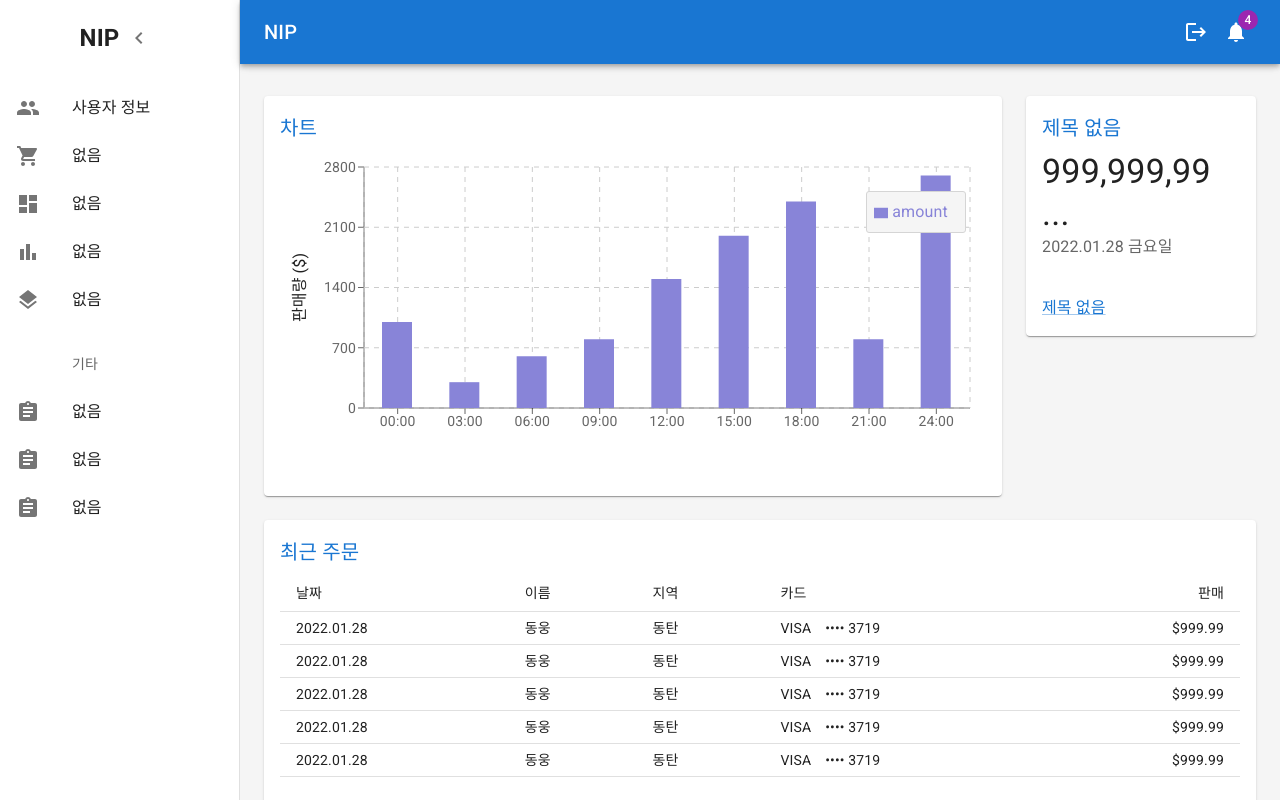
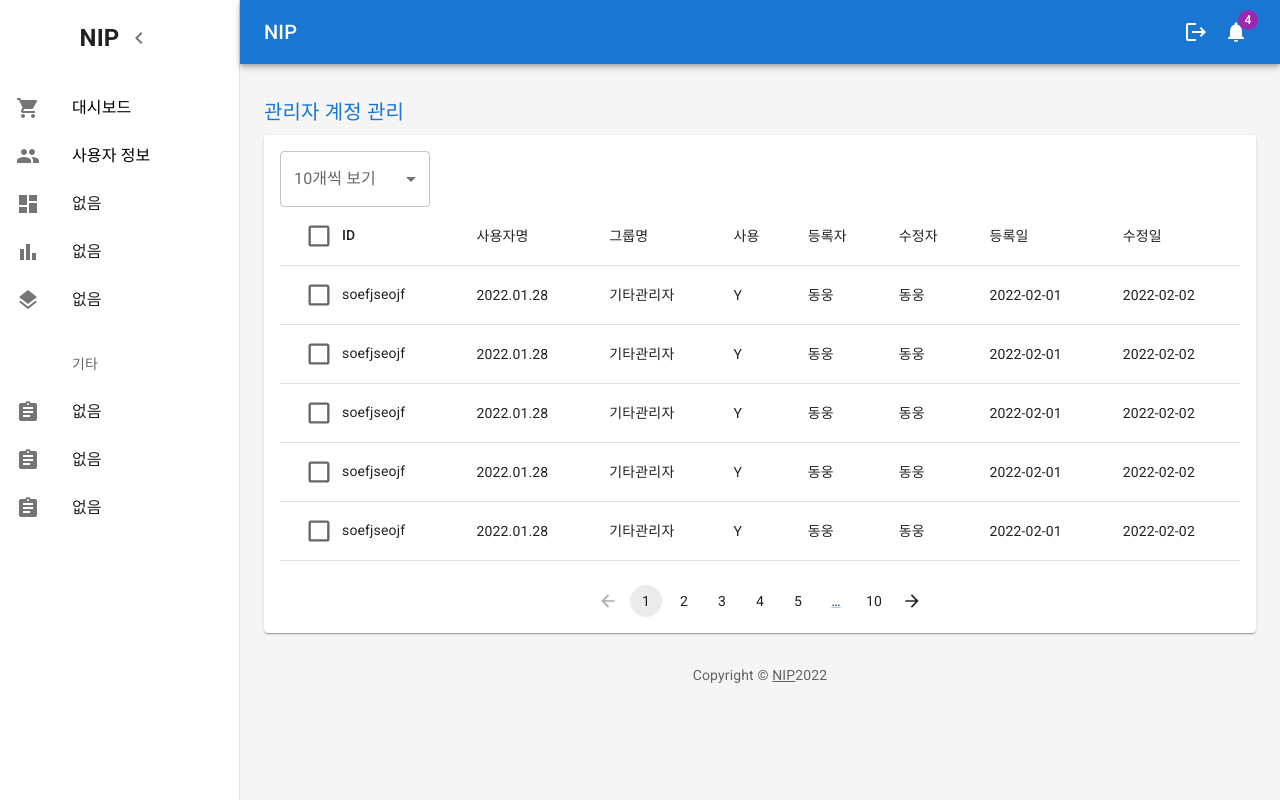
Before and after one commit to chainlabs21/nip-admin-20220128, a React (Create React App) app: page /users in a window 1280 px wide. Built offline with nearby package versions, Linux system fonts and the light colour scheme.

Commit message:
add set user page basic

```diff
--- a/src/Routers.tsx
+++ b/src/Routers.tsx
@@ -1,48 +1,14 @@
 import React from 'react'
-import Grid from '@mui/material/Grid'
-import Paper from '@mui/material/Paper'
-import Chart from './page/dashboard/Chart'
-import Deposits from './page/dashboard/Deposits'
-import Orders from './page/dashboard/Orders'
+import { Routes, Route } from 'react-router-dom'
+import Main from './page/main/Main'
+import Users from './page/users/Users'
 
 const Routers = () => {
   return (
-    <Grid container spacing={3}>
-      {/* Chart */}
-      <Grid item xs={12} md={8} lg={9}>
-        <Paper
-          sx={{
-            p: 2,
-            display: 'flex',
-            flexDirection: 'column',
-            height: 400,
-          }}
-        >
-          <Chart />
-        </Paper>
-      </Grid>
-
-      {/* Recent Deposits */}
-      <Grid item xs={12} md={4} lg={3}>
-        <Paper
-          sx={{
-            p: 2,
-            display: 'flex',
-            flexDirection: 'column',
-            height: 240,
-          }}
-        >
-          <Deposits />
-        </Paper>
-      </Grid>
-
-      {/* Recent Orders */}
-      <Grid item xs={12}>
-        <Paper sx={{ p: 2, display: 'flex', flexDirection: 'column' }}>
-          <Orders />
-        </Paper>
-      </Grid>
-    </Grid>
+    <Routes>
+      <Route path="/" element={<Main />} />
+      <Route path="/users" element={<Users />} />
+    </Routes>
   )
 }
 
--- a/src/index.css
+++ b/src/index.css
@@ -11,3 +11,8 @@ code {
   font-family: source-code-pro, Menlo, Monaco, Consolas, 'Courier New',
     monospace;
 }
+
+.text-decorator-none {
+  text-decoration: none;
+  color: #000000;
+}
--- a/src/page/dashboard/ListItems.tsx
+++ b/src/page/dashboard/ListItems.tsx
@@ -9,22 +9,27 @@ import PeopleIcon from '@mui/icons-material/People'
 import BarChartIcon from '@mui/icons-material/BarChart'
 import LayersIcon from '@mui/icons-material/Layers'
 import AssignmentIcon from '@mui/icons-material/Assignment'
+import { Link } from 'react-router-dom'
 
 export const mainListItems = (
   <div>
-    <ListItem button>
-      <ListItemIcon>
-        <PeopleIcon />
-      </ListItemIcon>
-      <ListItemText primary="사용자 정보" />
-    </ListItem>
+    <Link className="text-decorator-none" to="/">
+      <ListItem button>
+        <ListItemIcon>
+          <ShoppingCartIcon />
+        </ListItemIcon>
+        <ListItemText primary="대시보드" />
+      </ListItem>
+    </Link>
 
-    <ListItem button>
-      <ListItemIcon>
-        <ShoppingCartIcon />
-      </ListItemIcon>
-      <ListItemText primary="없음" />
-    </ListItem>
+    <Link className="text-decorator-none" to="/users">
+      <ListItem button>
+        <ListItemIcon>
+          <PeopleIcon />
+        </ListItemIcon>
+        <ListItemText primary="사용자 정보" />
+      </ListItem>
+    </Link>
 
     <ListItem button>
       <ListItemIcon>
--- /dev/null
+++ b/src/page/main/Main.tsx
@@ -0,0 +1,49 @@
+import React from 'react'
+import Grid from '@mui/material/Grid'
+import Paper from '@mui/material/Paper'
+import Chart from '../dashboard/Chart'
+import Deposits from '../dashboard/Deposits'
+import Orders from '../dashboard/Orders'
+
+const Main = () => {
+  return (
+    <Grid container spacing={3}>
+      {/* Chart */}
+      <Grid item xs={12} md={8} lg={9}>
+        <Paper
+          sx={{
+            p: 2,
+            display: 'flex',
+            flexDirection: 'column',
+            height: 400,
+          }}
+        >
+          <Chart />
+        </Paper>
+      </Grid>
+
+      {/* Recent Deposits */}
+      <Grid item xs={12} md={4} lg={3}>
+        <Paper
+          sx={{
+            p: 2,
+            display: 'flex',
+            flexDirection: 'column',
+            height: 240,
+          }}
+        >
+          <Deposits />
+        </Paper>
+      </Grid>
+
+      {/* Recent Orders */}
+      <Grid item xs={12}>
+        <Paper sx={{ p: 2, display: 'flex', flexDirection: 'column' }}>
+          <Orders />
+        </Paper>
+      </Grid>
+    </Grid>
+  )
+}
+
+export default Main
--- /dev/null
+++ b/src/page/users/Users.tsx
@@ -0,0 +1,179 @@
+import React, { useCallback, useState } from 'react'
+import Title from '../dashboard/Title'
+import Table from '@mui/material/Table'
+import TableHead from '@mui/material/TableHead'
+import TableRow from '@mui/material/TableRow'
+import TableCell from '@mui/material/TableCell'
+import TableBody from '@mui/material/TableBody'
+import Link from '@mui/material/Link'
+import Paginating from '../dashboard/Paginating'
+import {
+  Checkbox,
+  FormControl,
+  InputLabel,
+  MenuItem,
+  Paper,
+  Select,
+} from '@mui/material'
+import Box from '@mui/material/Box'
+
+function createData(
+  id: number,
+  accountId: string,
+  name: string,
+  group: string,
+  use: string,
+  owner: string,
+  fixer: string,
+  createAt: string,
+  updateAt: string,
+) {
+  return { id, accountId, name, group, use, owner, fixer, createAt, updateAt }
+}
+
+const rows = [
+  createData(
+    0,
+    'soefjseojf',
+    '2022.01.28',
+    '기타관리자',
+    'Y',
+    '동웅',
+    '동웅',
+    '2022-02-01',
+    '2022-02-02',
+  ),
+  createData(
+    1,
+    'soefjseojf',
+    '2022.01.28',
+    '기타관리자',
+    'Y',
+    '동웅',
+    '동웅',
+    '2022-02-01',
+    '2022-02-02',
+  ),
+  createData(
+    2,
+    'soefjseojf',
+    '2022.01.28',
+    '기타관리자',
+    'Y',
+    '동웅',
+    '동웅',
+    '2022-02-01',
+    '2022-02-02',
+  ),
+  createData(
+    3,
+    'soefjseojf',
+    '2022.01.28',
+    '기타관리자',
+    'Y',
+    '동웅',
+    '동웅',
+    '2022-02-01',
+    '2022-02-02',
+  ),
+  createData(
+    4,
+    'soefjseojf',
+    '2022.01.28',
+    '기타관리자',
+    'Y',
+    '동웅',
+    '동웅',
+    '2022-02-01',
+    '2022-02-02',
+  ),
+]
+
+const label = { inputProps: { 'aria-label': 'Checkbox demo' } }
+
+const Users = () => {
+  return (
+    <>
+      <Title>관리자 계정 관리</Title>
+      <Paper
+        sx={{
+          p: 2,
+          display: 'flex',
+          flexDirection: 'column',
+          height: '100%',
+        }}
+      >
+        <FormControl
+          sx={{
+            width: 150,
+          }}
+        >
+          <InputLabel id="demo-simple-select-label">10개씩 보기</InputLabel>
+          <Select
+            labelId="demo-simple-select-label"
+            id="demo-simple-select"
+            label="Age"
+          >
+            <MenuItem value={10}>10개씩</MenuItem>
+            <MenuItem value={20}>20개씩</MenuItem>
+            <MenuItem value={30}>30개씩</MenuItem>
+          </Select>
+        </FormControl>
+
+        <Table size="small">
+          <TableHead>
+            <TableRow>
+              <TableCell>
+                <Checkbox
+                  {...label}
+                  sx={{ '& .MuiSvgIcon-root': { fontSize: 28 } }}
+                />
+                ID
+              </TableCell>
+              <TableCell>사용자명</TableCell>
+              <TableCell>그룹명</TableCell>
+              <TableCell>사용</TableCell>
+              <TableCell>등록자</TableCell>
+              <TableCell>수정자</TableCell>
+              <TableCell>등록일</TableCell>
+              <TableCell>수정일</TableCell>
+            </TableRow>
+          </TableHead>
+          <TableBody>
+            {rows.map((row) => (
+              <TableRow key={row.id}>
+                <TableCell>
+                  <Checkbox
+                    {...label}
+                    sx={{ '& .MuiSvgIcon-root': { fontSize: 28 } }}
+                  />
+                  {row.accountId}
+                </TableCell>
+                <TableCell>{row.name}</TableCell>
+                <TableCell>{row.group}</TableCell>
+                <TableCell>{row.use}</TableCell>
+                <TableCell>{row.owner}</TableCell>
+                <TableCell>{row.fixer}</TableCell>
+                <TableCell>{row.createAt}</TableCell>
+                <TableCell>{row.updateAt}</TableCell>
+              </TableRow>
+            ))}
+          </TableBody>
+        </Table>
+        <Link
+          color="primary"
+          href="#"
+          sx={{
+            mt: 3,
+            display: 'flex',
+            alignItems: 'center',
+            justifyContent: 'center',
+          }}
+        >
+          <Paginating />
+        </Link>
+      </Paper>
+    </>
+  )
+}
+export default Users
```
